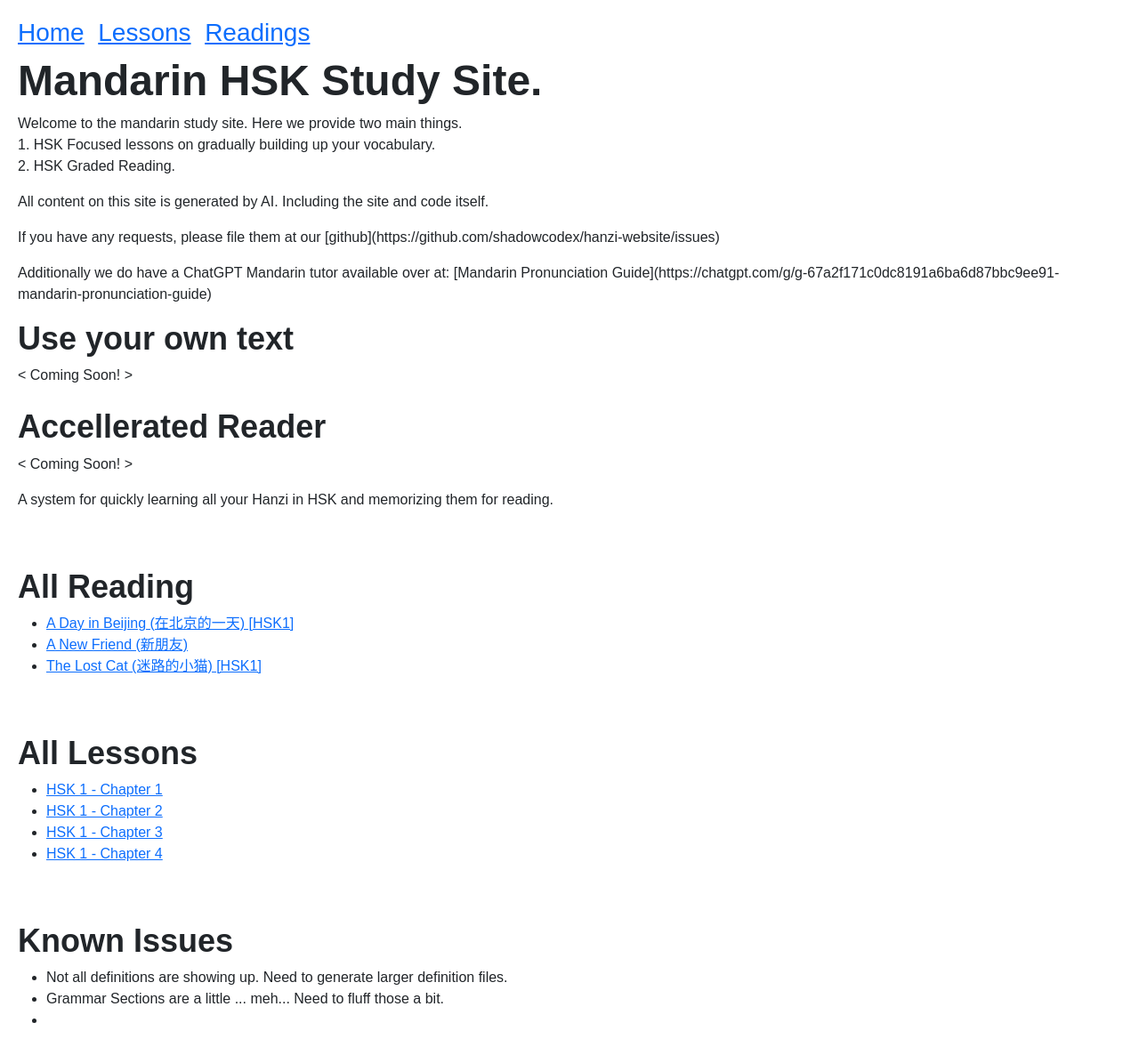
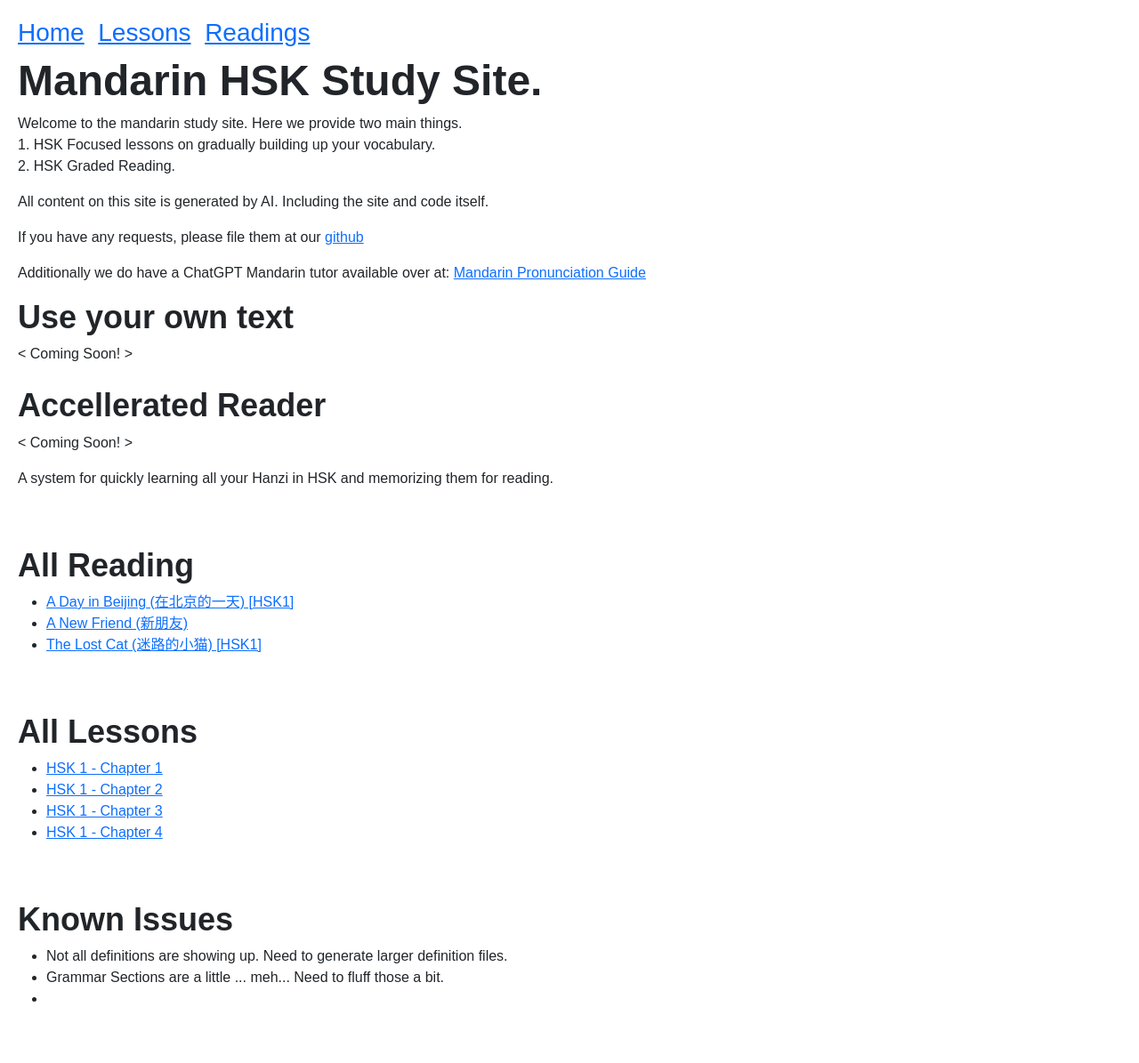
Before and after one commit to shadowcodex/hanzi-website, a Jekyll site: the page built from index.md, in a window 1280 px wide. Shown: the whole page at 89% size. Built offline with Jekyll 4.4.1, drawn with Linux system fonts in a browser that asks for light colours; after the commit the page ends 1171 px from its top, so only the background shows below that.

Commit message:
Update index.md

```diff
--- a/index.md
+++ b/index.md
@@ -7,9 +7,9 @@ layout: default
 <h1>Mandarin HSK Study Site.</h1>
 <p>Welcome to the mandarin study site. Here we provide two main things.<br />1. HSK Focused lessons on gradually building up your vocabulary.<br />2. HSK Graded Reading.<p>
 <p>All content on this site is generated by AI. Including the site and code itself.</P>
-<p>If you have any requests, please file them at our [github](https://github.com/shadowcodex/hanzi-website/issues)</p>
+<p>If you have any requests, please file them at our <a href="https://github.com/shadowcodex/hanzi-website/issues">github</a></p>
 <p>
-<p>Additionally we do have a ChatGPT Mandarin tutor available over at: [Mandarin Pronunciation Guide](https://chatgpt.com/g/g-67a2f171c0dc8191a6ba6d87bbc9ee91-mandarin-pronunciation-guide)
+<p>Additionally we do have a ChatGPT Mandarin tutor available over at: <a href="https://chatgpt.com/g/g-67a2f171c0dc8191a6ba6d87bbc9ee91-mandarin-pronunciation-guide">Mandarin Pronunciation Guide</a></p>
 
 <h2>Use your own text</h2>
 < Coming Soon! >
```
